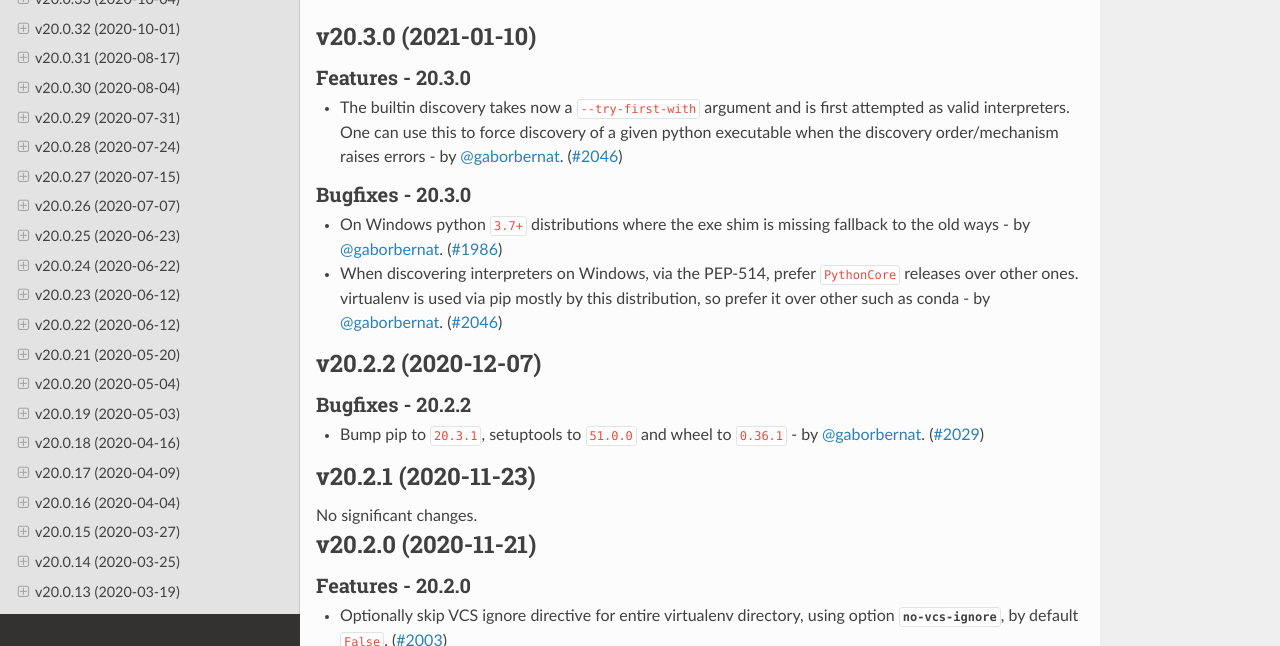
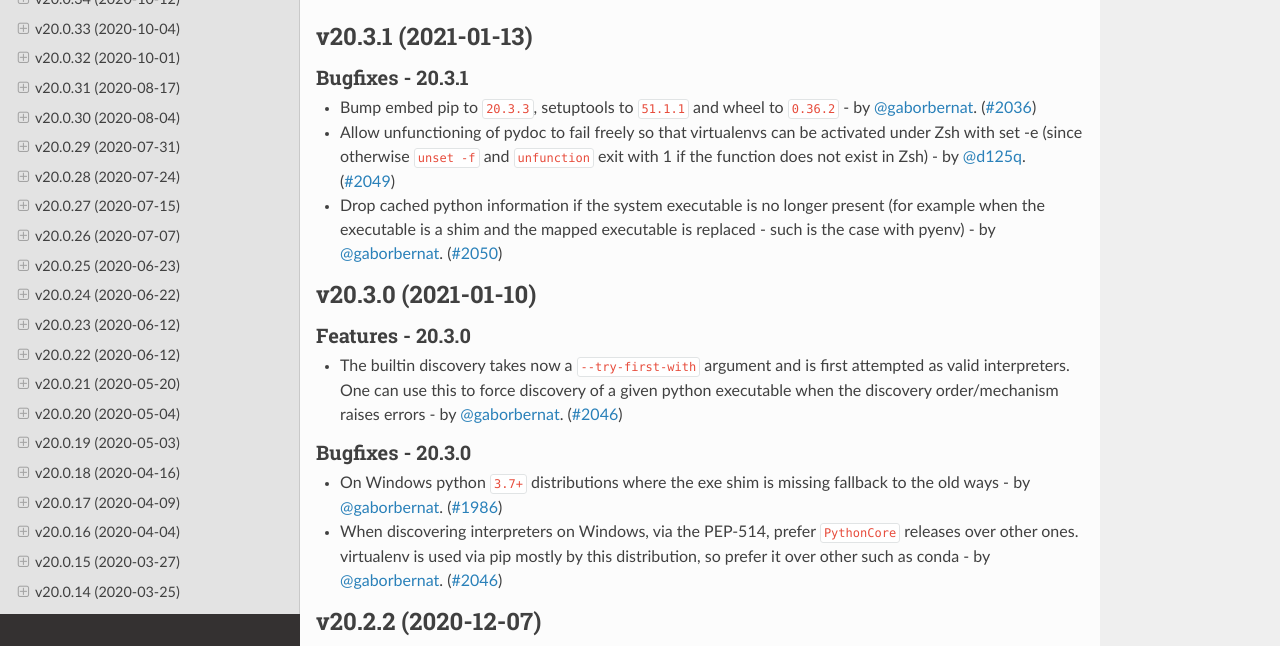
Before and after one commit to pypa/virtualenv, a Sphinx documentation site: the page built from docs/changelog.rst, in a window 1280 px wide and 900 px high, cut to the strip 254-900 px from the top of the window. Built offline with Sphinx 7.4.7 and the Read the Docs theme 2.0.0, drawn with Linux system fonts in a browser that asks for light colours; pages that are not in the unit, such as notebooks, are missing from menus; the version number could not be read and is left out.

Commit message:
release 20.3.1

```diff
--- a/docs/changelog.rst
+++ b/docs/changelog.rst
@@ -4,6 +4,20 @@
 .. include:: _draft.rst
 
 .. towncrier release notes start
+
+v20.3.1 (2021-01-13)
+--------------------
+
+Bugfixes - 20.3.1
+~~~~~~~~~~~~~~~~~
+- Bump embed pip to ``20.3.3``, setuptools to ``51.1.1`` and wheel to ``0.36.2`` - by :user:`gaborbernat`. (`#2036 <https://github.com/pypa/virtualenv/issues/2036>`_)
+- Allow unfunctioning of pydoc to fail freely so that virtualenvs can be
+  activated under Zsh with set -e (since otherwise ``unset -f`` and
+  ``unfunction`` exit with 1 if the function does not exist in Zsh) - by
+  :user:`d125q`. (`#2049 <https://github.com/pypa/virtualenv/issues/2049>`_)
+- Drop cached python information if the system executable is no longer present (for example when the executable is a
+  shim and the mapped executable is replaced - such is the case with pyenv) - by :user:`gaborbernat`. (`#2050 <https://github.com/pypa/virtualenv/issues/2050>`_)
+
 
 v20.3.0 (2021-01-10)
 --------------------
--- a/docs/changelog/2036.bugfix.rst
+++ /dev/null
@@ -1 +0,0 @@
-Bump embed pip to ``20.3.3``, setuptools to ``51.1.1`` and wheel to ``0.36.2`` - by :user:`gaborbernat`.
--- a/docs/changelog/2049.bugfix.rst
+++ /dev/null
@@ -1,4 +0,0 @@
-Allow unfunctioning of pydoc to fail freely so that virtualenvs can be
-activated under Zsh with set -e (since otherwise ``unset -f`` and
-``unfunction`` exit with 1 if the function does not exist in Zsh) - by
-:user:`d125q`.
--- a/docs/changelog/2050.bugfix.rst
+++ /dev/null
@@ -1,2 +0,0 @@
-Drop cached python information if the system executable is no longer present (for example when the executable is a
-shim and the mapped executable is replaced - such is the case with pyenv) - by :user:`gaborbernat`.
```
